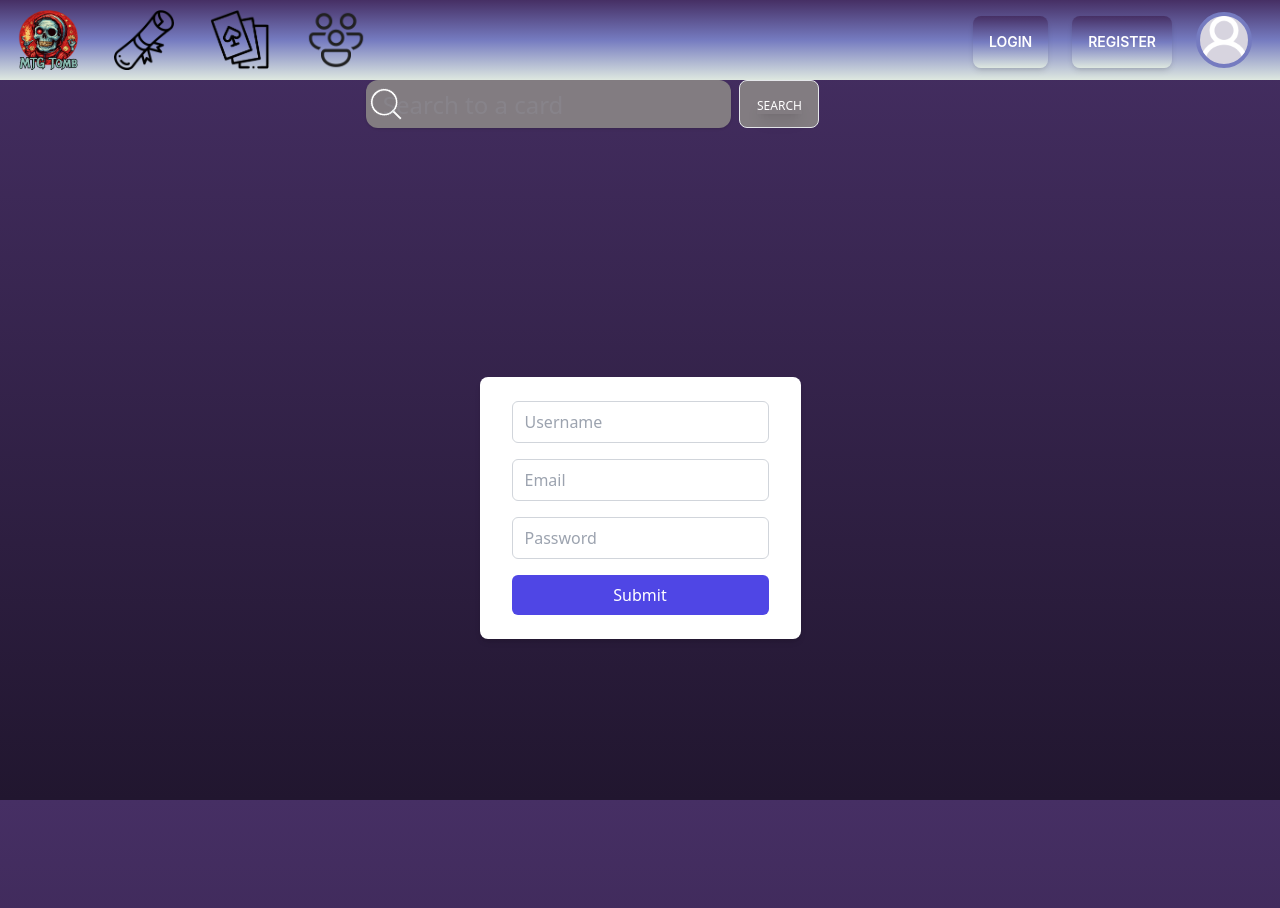
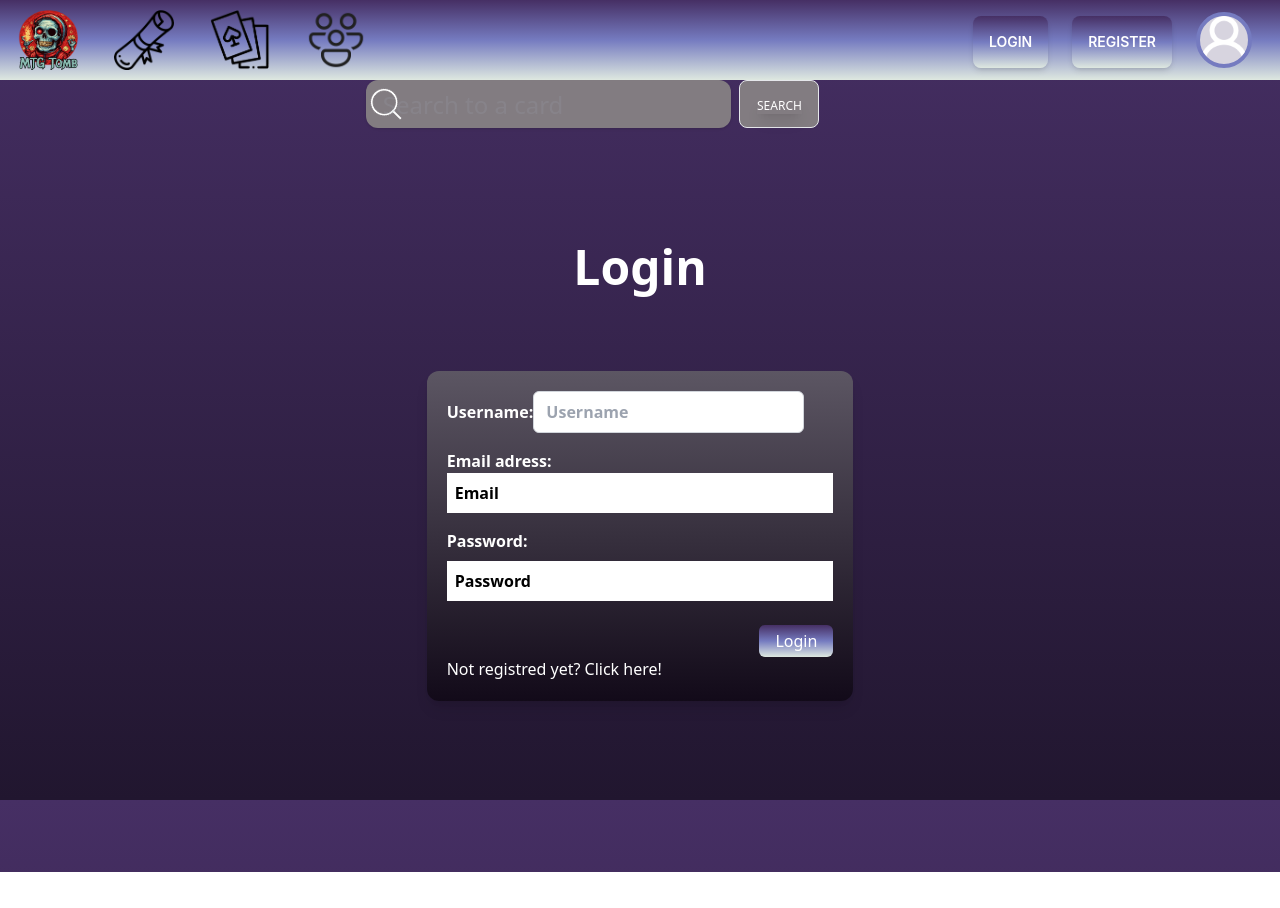
Before and after one commit to chas-academy/u08-business-idea-wepushonsave, a React (Vite) app in the folder frontend/: page /register in a window 1280 px wide. After the commit the page ends 872 px from the top, so only its background shows below. Built offline with nearby package versions, Linux system fonts and the light colour scheme.

Commit message:
Login and reg styled like profile dashboard

```diff
--- a/frontend/src/pages/login/Login.tsx
+++ b/frontend/src/pages/login/Login.tsx
@@ -2,10 +2,15 @@
 /* eslint-disable  @typescript-eslint/no-explicit-any */ // Line 42
 
 import {useState} from 'react';
-import Validation from './loginValidation';
+import Validation from './loginValidation'
 
+import { useNavigate } from 'react-router-dom';
 
 const LoginUser = () => {
+  const navigate = useNavigate()
+  const navigateHome = async() => {
+    navigate("/Register")
+   }
   const [values, setValues] = useState({
     email: '',
     password: '',
@@ -26,15 +31,13 @@ const LoginUser = () => {
         method: 'POST',
         mode: 'cors',
         headers: {
-          'Content-type': 'application/json'
+          'Content-type': 'application/json',
         },
         credentials: 'include',
-        body: JSON.stringify(values)
-      }).then(
-        (response) => {
-          console.log(response.headers)
-        }
-      );
+        body: JSON.stringify(values),
+      }).then(response => {
+        console.log(response.headers);
+      });
     } else {
       console.log('Errors');
     }
@@ -48,75 +51,57 @@ const LoginUser = () => {
 
   return (
     <>
-      <div className="">
-        <h1 className="">Login</h1>
-        <div className="">
-          <form action="" onSubmit={handleSubmit}>
+<div className="flex flex-col items-center justify-center min-h-screen text-white">
+      <h1 className="text-3xl md:text-5xl md:mb-20 font-bold mb-4">
+        Login
+      </h1>
+      <div className="flex flex-col md:w-1/3 w-5/6 p-5 rounded-xl shadow-lg bg-profile-content">
+
+        <form onSubmit={handleSubmit}>
+          <ul className="mb-6 space-y-4">
+            <li className=" font-bold">
+              Email adress:
                 <input
                   type="email"
                   id="email"
                   name="email"
-              className=""
+                  className="w-full p-2 text-gray-700 placeholder:text-black placeholder-opacity-75 focus:outline-none"
                   placeholder="Email"
                   onChange={handleInput}
                 />
                 {errors.email && (
                   <span className="text-danger"> {errors.email} </span>
                 )}
-
+                </li>
+                <li className=" font-bold">
+                  Password:
                 <input
                   type="password"
                   id="password"
                   name="password"
-              className=""
+                  className="w-full p-2 mt-2 text-gray-700 placeholder:text-black placeholder-opacity-75 focus:outline-none"
                   placeholder="Password"
                   onChange={handleInput}
                 />
                 {errors.password && (
                   <span className="text-danger"> {errors.password} </span>
                 )}
-
+              </li>
+              </ul>
+              <div className="flex justify-end">
               <button
                 type="submit"
-              className="mt-4 px-4 py-2 bg-purple-200 text-white rounded-md">
+                className="px-4 py-1 text-white rounded-md hover:text-aubergine bg-btn-gradient">
                 Login
               </button>
+            </div>
           </form>
+          <h2
+          onClick={() => navigateHome()}
+          >Not registred yet? Click here!</h2>
         </div>
       </div>
     </>
   );
 };
 export default LoginUser;
-
-/*
-<div className="relative w-64 h-64 mx-auto">
-  <div className="w-full h-full bg-purple-600 rounded-md"></div> <div className="absolute top-0 left-0 w-full h-full flex justify-center items-center">
-    <h1 className="text-3xl font-bold text-gray-800">Login</h1> </div>
-
-  <div className="absolute bottom-0 left-0 w-full h-48 flex flex-col items-center">
-    <div className="w-full p-4 bg-purple-600 rounded-md">
-    <form action="" onSubmit={handleSubmit}>
-      <input
-        type="email"
-        id="email"
-        name="email"
-        className="w-full p-2 text-gray-700 placeholder:text-black placeholder-opacity-75 focus:outline-none"
-        placeholder="Email"
-        onChange={handleInput} />
-      <input
-        type="password"
-        id="password"
-        name="password"
-        className="w-full p-2 mt-2 text-gray-700 placeholder:text-black placeholder-opacity-75 focus:outline-none"
-        placeholder="Password"
-        onChange={handleInput} />
-
-
-    <button type="submit" className="mt-4 px-4 py-2 bg-purple-200 text-white rounded-md">Login</button>
-    </form>
-    </div>
-  </div>
-</div>
-
-*/
--- a/frontend/src/pages/register/Register.tsx
+++ b/frontend/src/pages/register/Register.tsx
@@ -1,6 +1,10 @@
 /* eslint-disable react/react-in-jsx-scope */
 
 const RegisterUser = () => {
+  /*const navigate = useNavigate()
+  const navigateHome = async() => {
+    navigate("/Register")
+   }*/
   const handleSubmit = (e: React.FormEvent<HTMLFormElement>) => {
     e.preventDefault();
     const form = e.currentTarget;
@@ -28,85 +32,63 @@ const RegisterUser = () => {
 
   return (
     <>
-      <h1 className="text-3xl font-bold text-center">Register</h1>
-      <form
-        action=""
-        onSubmit={handleSubmit}
-        className="flex justify-center items-center h-screen">
-        <div className="bg-white rounded-lg shadow-md px-8 py-6 flex flex-col space-y-4">
-          <div className="flex flex-col">
+  <div className="flex flex-col items-center justify-center min-h-screen text-white">
+      <h1 className="text-3xl md:text-5xl md:mb-20 font-bold mb-4">
+        Login
+      </h1>
+      <div className="flex flex-col md:w-1/3 w-5/6 p-5 rounded-xl shadow-lg bg-profile-content">
+
+        <form onSubmit={handleSubmit}>
+          <ul className="mb-6 space-y-4">
+          <li className=" font-bold">
+              Username:
                 <input
                   type="text"
                   name="username"
                   className="appearance-none rounded-md border border-gray-300 px-3 py-2 text-gray-700 focus:outline-none focus:ring-2 focus:ring-indigo-500"
                   placeholder="Username"
                 />
-          </div>
-
-          <div className="flex flex-col">
+              </li>
+            <li className=" font-bold">
+              Email adress:
                 <input
                   type="email"
+
                   name="email"
-              className="appearance-none rounded-md border border-gray-300 px-3 py-2 text-gray-700 focus:outline-none focus:ring-2 focus:ring-indigo-500"
+                  className="w-full p-2 text-gray-700 placeholder:text-black placeholder-opacity-75 focus:outline-none"
                   placeholder="Email"
+
                 />
-          </div>
 
-          <div className="flex flex-col">
+                </li>
+                <li className=" font-bold">
+                  Password:
                 <input
                   type="password"
+
                   name="password"
-              className="appearance-none rounded-md border border-gray-300 px-3 py-2 text-gray-700 focus:outline-none focus:ring-2 focus:ring-indigo-500"
+                  className="w-full p-2 mt-2 text-gray-700 placeholder:text-black placeholder-opacity-75 focus:outline-none"
                   placeholder="Password"
+
                 />
-          </div>
+
+              </li>
+              </ul>
+              <div className="flex justify-end">
               <button
                 type="submit"
-            className="w-full bg-indigo-600 text-white py-2 rounded-md hover:bg-indigo-700 focus:outline-none focus:ring-2 focus:offset-2 focus:ring-indigo-500">
-            Submit
+                className="px-4 py-1 text-white rounded-md hover:text-aubergine bg-btn-gradient">
+                Login
               </button>
             </div>
           </form>
+          <h2
+          //onClick={() => navigateHome()}
+          >Not registred yet? Click here!</h2>
+        </div>
+      </div>
     </>
   );
 };
 
 export default RegisterUser;
-
-/*
-<h1 className="text-3xl font-bold text-center">Register</h1>
-      <form action="" onSubmit={handleSubmit}
-      className="flex flex-col space-y-4">
-        <div className="flex flex-col">
-          <label htmlFor="email" className="text-sm font-medium mb-2">
-            Email address
-          </label>
-          <input
-            type="email"
-            id="email"
-            name="email"
-            className="appearance-none rounded-md border border-gray-300 px-3 py-2 text-gray-700 focus:outline-none focus:ring-2 focus:ring-indigo-500"
-            placeholder="Email"
-          />
-        </div>
-
-        <div className="flex flex-col">
-          <label htmlFor="password" className="text-sm font-medium mb-2">
-            Choose a password
-          </label>
-          <input
-            type="password"
-            id="password"
-            name="password"
-            className="appearance-none rounded-md border border-gray-300 px-3 py-2 text-gray-700 focus:outline-none focus:ring-2 focus:ring-indigo-500"
-            placeholder="Password"
-          />
-        </div>
-        <button
-          type="submit"
-          className="w-full bg-indigo-600 text-white py-2 rounded-md hover:bg-indigo-700 focus:outline-none focus:ring-2 focus:ring-offset-2 focus:ring-indigo-500"
-        >
-          Submit
-        </button>
-      </form>
-*/
```
Lines whose indentation alone changed are shown as unchanged.
